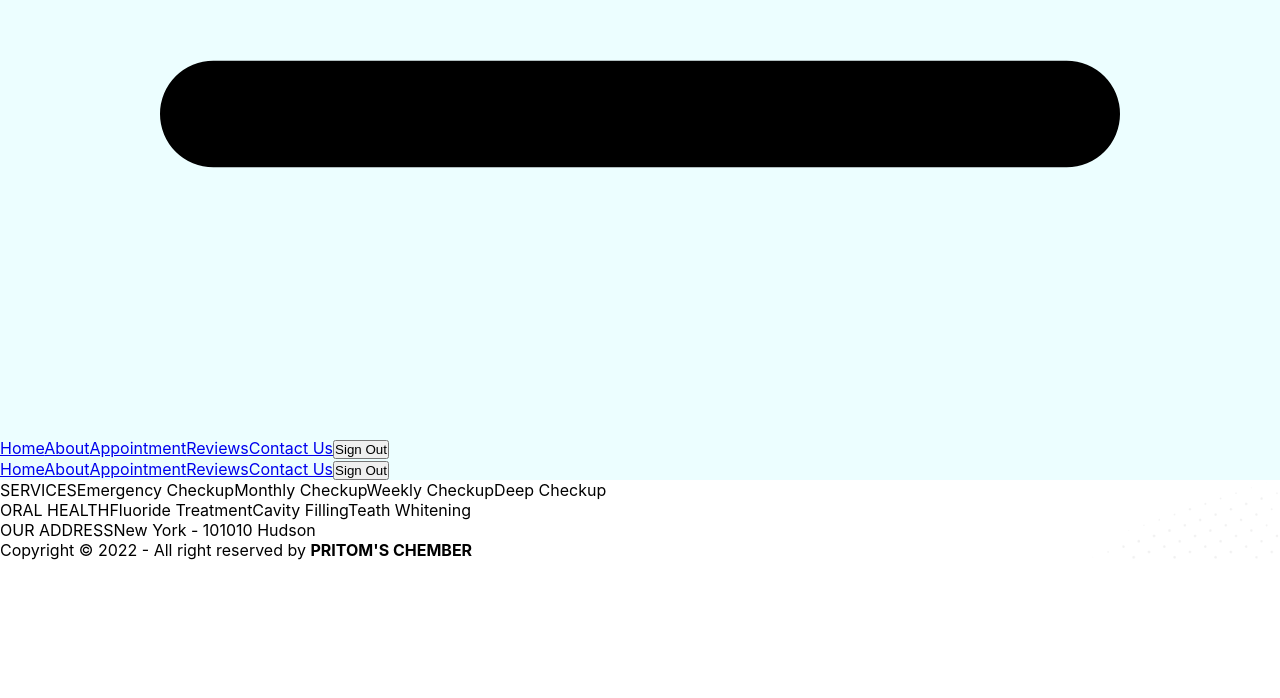
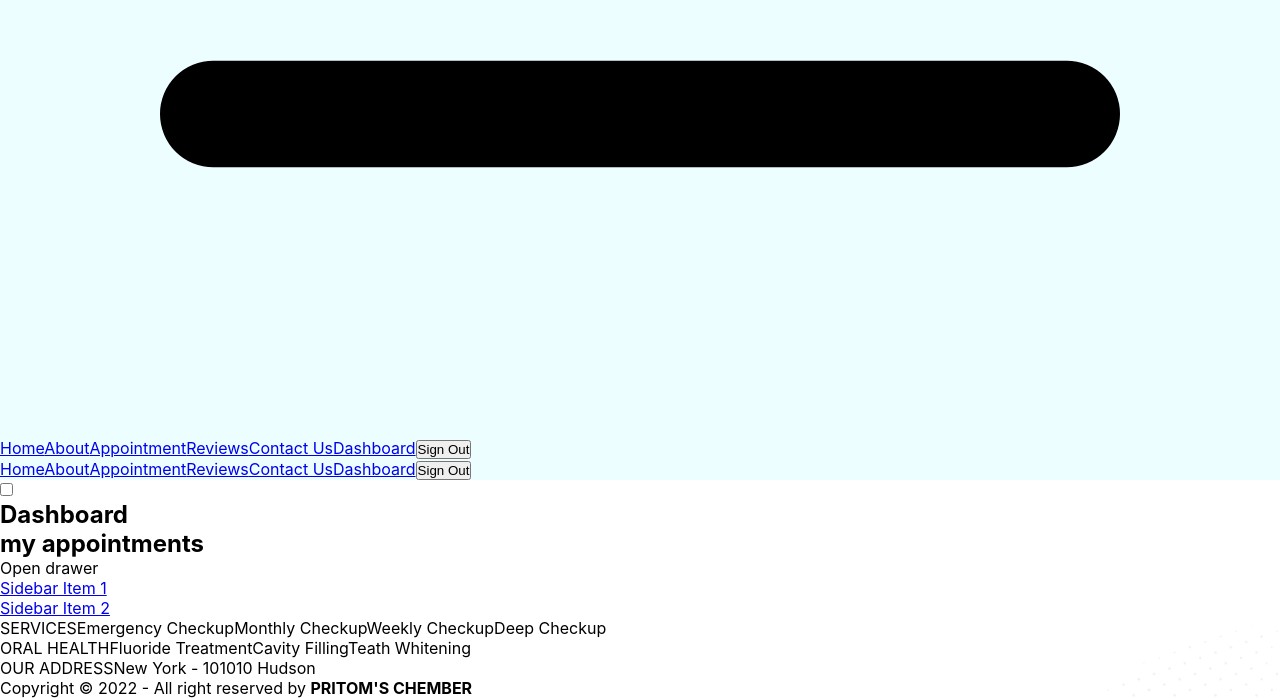
Before and after one commit to OahidZihad/dentist-appointment, a React (Create React App) app: page /dashboard in a window 1280 px wide. Shown: the part 866-1564 px from the top of the page. Before the commit the page ends 1426 px from the top, so only its background shows below. Built offline with nearby package versions, Linux system fonts and the light colour scheme; no server answers; sample sign-in values are in the browser's storage; the HTML template or start-up script is replaced by a standard one.

Commit message:
create dashboard route with drawer and nested route

```diff
--- a/src/App.js
+++ b/src/App.js
@@ -10,6 +10,9 @@
 import RequireAuth from "./Pages/Login/RequireAuth";
 import { ToastContainer } from "react-toastify";
 import "react-toastify/dist/ReactToastify.css";
+import Dashboard from "./Pages/Dashboard/Dashboard";
+import MyAppointments from "./Pages/Dashboard/MyAppointments";
+import MyReview from "./Pages/Dashboard/MyReview";
 
 function App() {
   return (
@@ -28,6 +31,17 @@
             </RequireAuth>
           }
         />
+        <Route
+          path="/dashboard"
+          element={
+            <RequireAuth>
+              <Dashboard />
+            </RequireAuth>
+          }
+        >
+          <Route index element={<MyAppointments></MyAppointments>}></Route>
+          <Route path="review" element={<MyReview></MyReview>}></Route>
+        </Route>
       </Routes>
       <ToastContainer />
       <Footer></Footer>
--- /dev/null
+++ b/src/Pages/Dashboard/Dashboard.js
@@ -0,0 +1,35 @@
+import React from "react";
+import { Link, Outlet } from "react-router-dom";
+
+const Dashboard = () => {
+  return (
+    <div class="drawer drawer-mobile">
+      <input id="my-drawer-2" type="checkbox" class="drawer-toggle" />
+      <div class="drawer-content flex flex-col items-center justify-center">
+        {/* <!-- Page content here --> */}
+        <h2 className="text-5xl text-purple-500">Dashboard</h2>
+        <Outlet></Outlet>
+        <label
+          for="my-drawer-2"
+          class="btn btn-primary drawer-button lg:hidden"
+        >
+          Open drawer
+        </label>
+      </div>
+      <div class="drawer-side">
+        <label for="my-drawer-2" class="drawer-overlay"></label>
+        <ul class="menu p-4 overflow-y-auto w-80 bg-base-100 text-base-content">
+          {/* <!-- Sidebar content here --> */}
+          <li>
+            <Link to="/dashboard">Sidebar Item 1</Link>
+          </li>
+          <li>
+            <Link to="/dashboard/review">Sidebar Item 2</Link>
+          </li>
+        </ul>
+      </div>
+    </div>
+  );
+};
+
+export default Dashboard;
--- /dev/null
+++ b/src/Pages/Dashboard/MyAppointments.js
@@ -0,0 +1,11 @@
+import React from "react";
+
+const MyAppointments = () => {
+  return (
+    <div>
+      <h2>my appointments</h2>
+    </div>
+  );
+};
+
+export default MyAppointments;
--- /dev/null
+++ b/src/Pages/Dashboard/MyReview.js
@@ -0,0 +1,11 @@
+import React from "react";
+
+const MyReview = () => {
+  return (
+    <div>
+      <h2>my reviewww</h2>
+    </div>
+  );
+};
+
+export default MyReview;
--- a/src/Pages/Shared/Navbar.js
+++ b/src/Pages/Shared/Navbar.js
@@ -29,6 +29,11 @@
       <Link to="/contact" class="btn btn-ghost capitalize font-bold">
         Contact Us
       </Link>
+      {user && (
+        <Link to="/dashboard" class="btn btn-ghost capitalize font-bold">
+          Dashboard
+        </Link>
+      )}
       {user ? (
         <button className="btn btn-ghost" onClick={logout}>
           Sign Out
```
